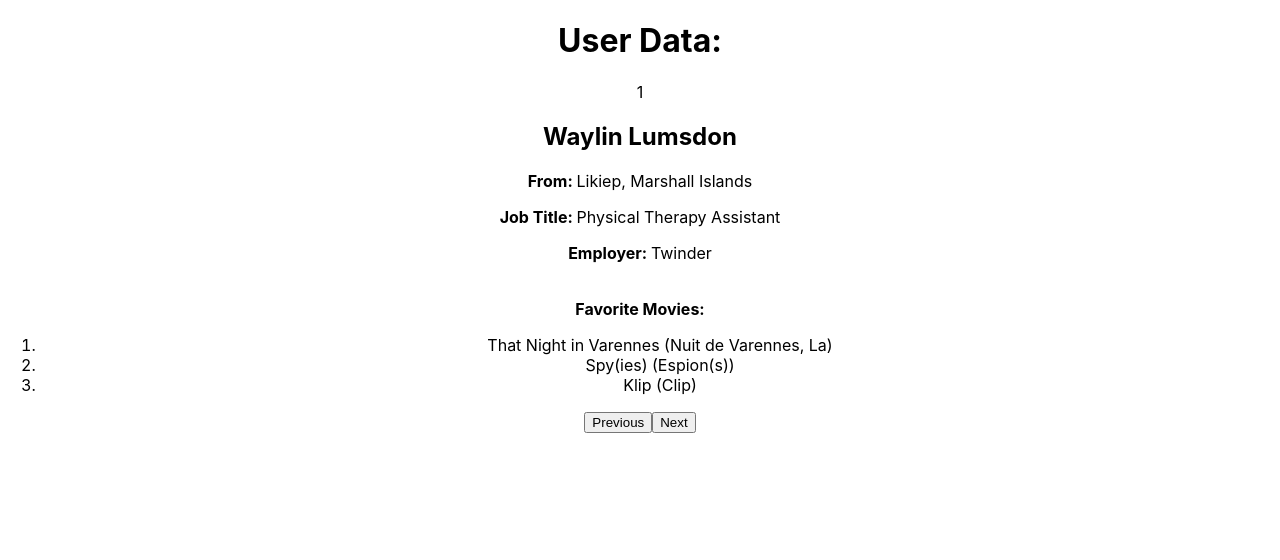
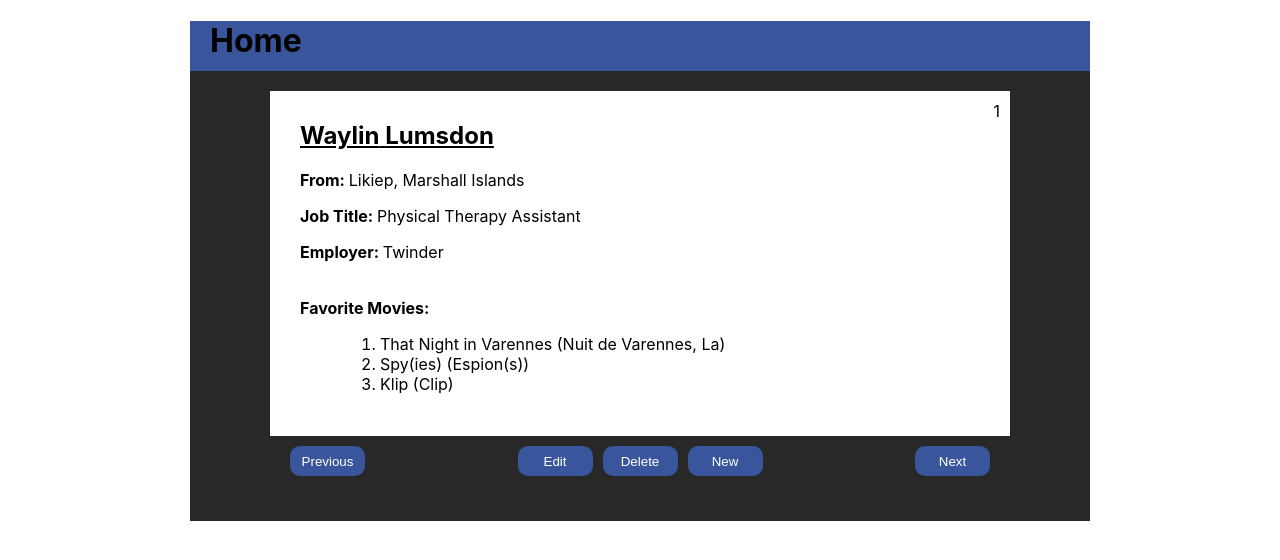
Before and after one commit to aibaronov/user-directory, a React (Create React App) app: page / in a window 1280 px wide. Shown: the top 560 px of the page. Built offline with nearby package versions, Linux system fonts and the light colour scheme.

Commit message:
Styled and added edit buttons

```diff
--- a/src/App.css
+++ b/src/App.css
@@ -1,38 +1,18 @@
-.App {
-  text-align: center;
+.App{
+  background-color: #282828;
+  width: 900px;
+  height: 500px;
+  margin: auto;
 }
 
-.App-logo {
-  height: 40vmin;
-  pointer-events: none;
+.header{
+  text-align: left;
+  background-color: #39569c;
+  height: 50px;
+  padding-left: 20px;
 }
+.container{
+  margin: auto;
 
-@media (prefers-reduced-motion: no-preference) {
-  .App-logo {
-    animation: App-logo-spin infinite 20s linear;
-  }
+
 }
-
-.App-header {
-  background-color: #282c34;
-  min-height: 100vh;
-  display: flex;
-  flex-direction: column;
-  align-items: center;
-  justify-content: center;
-  font-size: calc(10px + 2vmin);
-  color: white;
-}
-
-.App-link {
-  color: #61dafb;
-}
-
-@keyframes App-logo-spin {
-  from {
-    transform: rotate(0deg);
-  }
-  to {
-    transform: rotate(360deg);
-  }
-}
--- a/src/App.js
+++ b/src/App.js
@@ -31,19 +31,23 @@ function App() {
     }
     else{
     setIndex(previous => {return (previous - 1)%userArray.length});
-    // setUserInfo(userArray[index]);
     }
+    console.log("previous button clicked");
   }
 
   return (
 
     <div className="App">
-      <h1>User Data:</h1>
-      <Card userData={userInfo}/>
-      <Navigation
-          nextUserSelect={nextUserSelect}
-          previousUserSelect={previousUserSelect}
-          />
+      <div className='header'>
+        <h1>Home</h1>
+      </div>
+      <div className='container'>
+        <Card userData={userInfo}/>
+        <Navigation
+            nextUserSelect={nextUserSelect}
+            previousUserSelect={previousUserSelect}
+            />
+      </div>
     </div>
 
   );
--- /dev/null
+++ b/src/components/Card.css
@@ -0,0 +1,22 @@
+.Card{
+    background-color: white;
+    width: 700px;
+    height: 325px;
+    margin: auto;
+    margin-top: 20px;
+    padding: 10px;
+    padding-left: 30px;
+}
+
+.user-id{
+    float: right;
+}
+
+li{
+    margin-left: 40px;
+}
+
+h2{
+    text-decoration: underline;
+
+}
--- a/src/components/Card.js
+++ b/src/components/Card.js
@@ -1,4 +1,5 @@
 import React, {useState} from 'react';
+import './Card.css';
 
 
 function Card(props){
@@ -10,7 +11,7 @@ function Card(props){
     const employer = props.userData.employer;
     const movies = props.userData.favoriteMovies;
     return(
-        <div>
+        <div className='Card'>
             <div className='user-id'>{props.userData.id}</div>
             <div className='user-info'>
                 <h2>{firstName} {lastName}</h2>
--- /dev/null
+++ b/src/components/Navigation.css
@@ -0,0 +1,33 @@
+
+.nav-buttons{
+    width: 700px;
+    margin: auto;
+    margin-top: 10px;
+}
+.edit-buttons{
+    position: relative;
+    margin:auto;
+    text-align: center;
+    width: 300px;
+}
+.edit-button{
+    margin-left:5px;
+    margin-right:5px;
+}
+
+button{
+    border-radius: 10px;
+    width: 75px;
+    border: none;
+    background-color:#39569c;
+    color: white;
+    height: 30px;
+}
+
+.previous-button{
+    float: left;
+
+}
+.next-button{
+    float:right;
+}
--- a/src/components/Navigation.jsx
+++ b/src/components/Navigation.js
@@ -1,13 +1,23 @@
 import React from 'react';
+import './Navigation.css';
 
 
 function Navigation(props){
 const nextUser = props.nextUserSelect;
 const previousUser = props.previousUserSelect;
 return(
+    <div className='Navigation'>
     <div className='nav-buttons'>
         <button className='previous-button' onClick={previousUser}>Previous</button>
         <button className='next-button' onClick={nextUser}>Next</button>
+
+        <div className='edit-buttons'>
+            <button className='edit-button'>Edit</button>
+            <button className='edit-button'>Delete</button>
+            <button className='edit-button'>New</button>
+        </div>
+    </div>
+
     </div>
     )
 }
```
